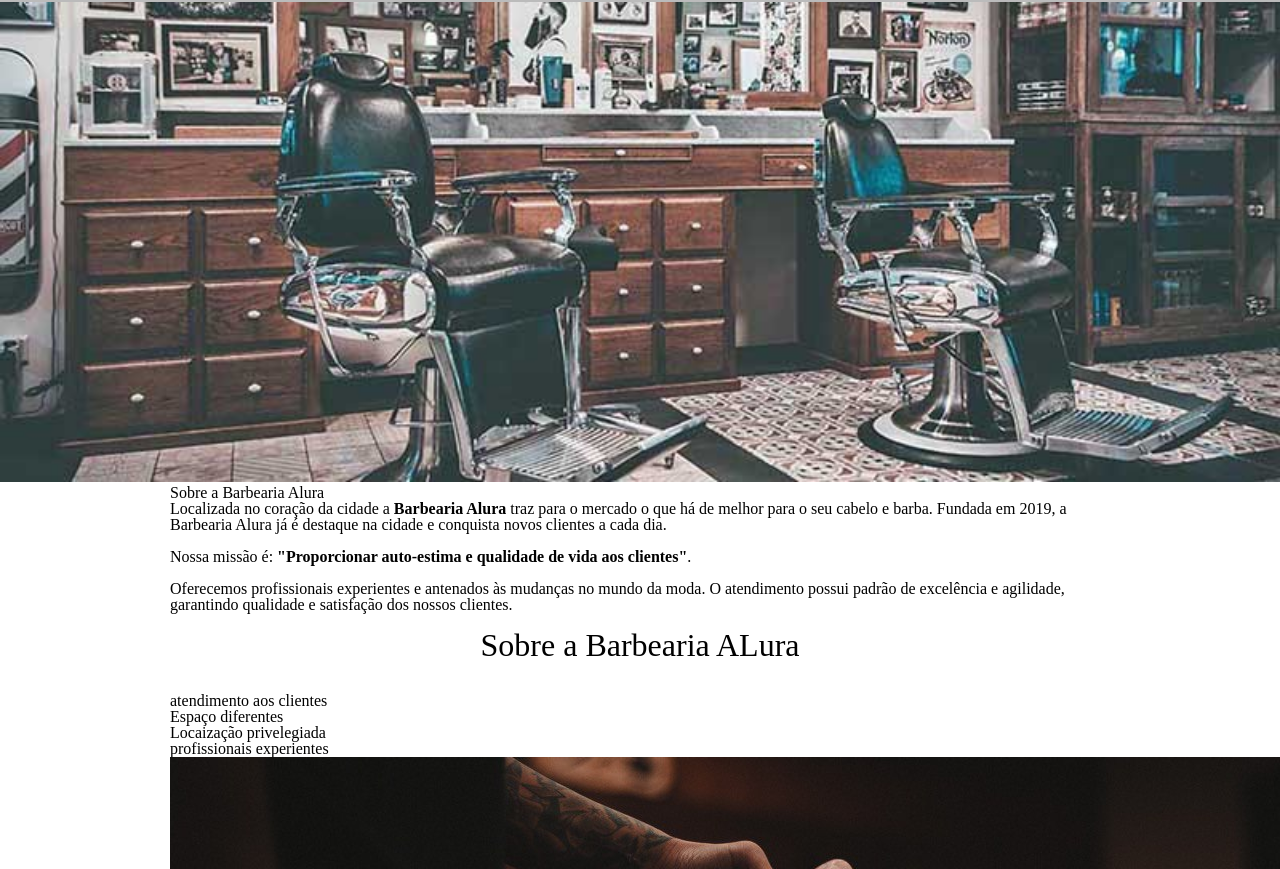
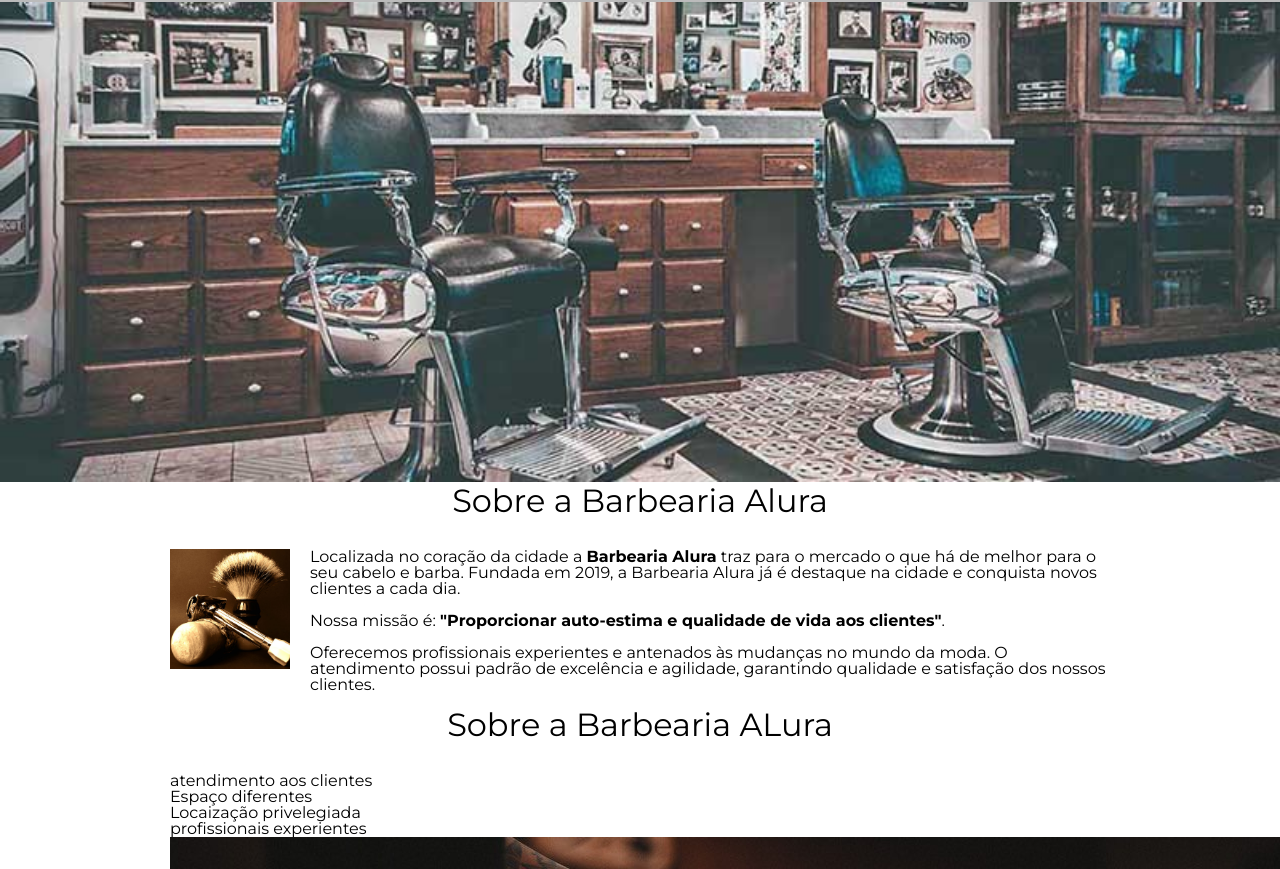
Before and after one commit to thassila505/barbeariaAlura, a plain HTML site: page index.html in a window 1280 px wide. Shown: the part 291-1160 px from the top of the page. Drawn offline with Linux system fonts and the light colour scheme.

Commit message:
cachorroSemPerna

```diff
--- a/index.html
+++ b/index.html
@@ -5,6 +5,9 @@
         <title>Barbearia Alura</title>
         <link rel="stylesheet" href="reset.css">
         <link rel="stylesheet" href="style.css">
+        <link rel="preconnect" href="https://fonts.googleapis.com">
+        <link rel="preconnect" href="https://fonts.gstatic.com" crossorigin>
+        <link href="https://fonts.googleapis.com/css2?family=Montserrat:ital,wght@0,100..900;1,100..900&display=swap" rel="stylesheet">
     </head>
 
     <body>
@@ -29,9 +32,10 @@
 
 
             <section class="principal">
+                <h1 class="titulo-principal">Sobre a Barbearia Alura</h1>
 
 
-                <h1>Sobre a Barbearia Alura</h1>
+                <img class="utensilios" src="utensilios.jpg">
 
                 <p>Localizada no coração da cidade a <strong>Barbearia Alura</strong> traz para o mercado o que há de melhor para o seu cabelo e barba. Fundada em 2019, a Barbearia Alura já é destaque na cidade e conquista novos clientes a cada dia.</p>
 
--- a/style.css
+++ b/style.css
@@ -1,3 +1,6 @@
+body{
+    font-family: 'Montserrat', sans-serif;
+}
 header {
 	background: #BBBBBB;
 	padding: 20px 0;
@@ -172,11 +175,11 @@
 }
 
 .utensilios{
-    widht:120px;
+    width:120px;
     float: left;
     margin: 0 20px 20px 0;
 }
 
 .imagembeneficios{
-    widhth:60%;
+    width:60%;
 }
```
Also changed, not shown: utensilios.jpg (added).
